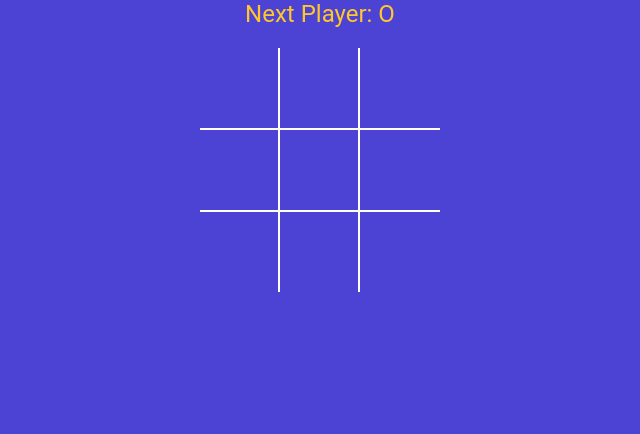
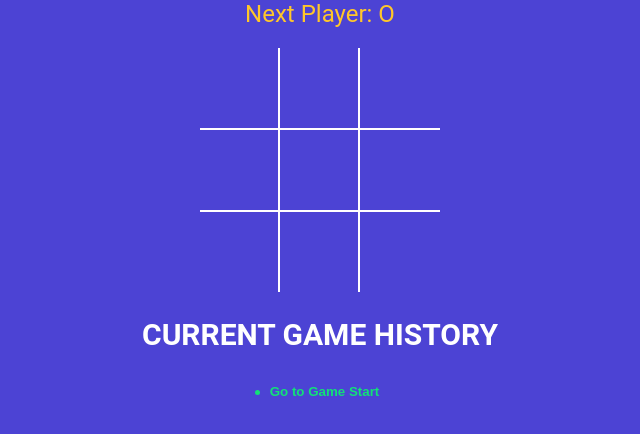
Before and after one commit to Katlego-kholisani/tictactoe-game, a React (Vite) app: page / in a window 1280 px wide. Shown: the top 434 px of the page, without its empty margins (320-960 px from the left). Built offline with nearby package versions, Linux system fonts and the light colour scheme.

Commit message:
Added Game History

```diff
--- a/src/App.jsx
+++ b/src/App.jsx
@@ -2,38 +2,65 @@
 import { useState } from "react";
 import Board from './components/Board';
 import StatusMessage from './components/StatusMessage';
+import History from './components/history';
 import {calculateWinner} from './winner';
 
 function App() {
-    const [squares, setSquares] =  useState(Array(9).fill(null));
-    const [isXNext, setIsXNext] = useState(false);
 
-    const winner = calculateWinner(squares);
+    const [history, setHistory] = useState([{ squares: Array(9).fill(null), isXNext: false }]);
+    const [currentMove, setCurrentMove] = useState(0);
 
-    console.log(winner);
+    const gamingBoard = history[currentMove];
+
+    const winner = calculateWinner(gamingBoard.squares);
 
     const handleSquareClick = (clickedPosition) => {
-      if (squares[clickedPosition] || winner || squares.every(sq => sq !== null)) {
+      if (gamingBoard.squares[clickedPosition] || winner || gamingBoard.squares.every(sq => sq !== null)) {
         return; // Block moves after win/tie
     }
 
-      setSquares((currentSquares) => {
-          return currentSquares.map((squareValue, position) => {
+      setHistory((currentHistory) => {
+        const isTraversing = currentMove + 1 !== currentHistory.length;
+
+        console.log(isTraversing);
+
+        const lastGamingState = isTraversing
+          ? currentHistory[currentMove]
+          : currentHistory[ currentHistory.length - 1 ];
+
+          const nextSquaresState = lastGamingState.squares.map((squareValue, position) => {
               if (clickedPosition === position) {
-                  return isXNext ? 'X' : 'O';
+                  return lastGamingState.isXNext ? 'X' : 'O';
               }
               return squareValue;
           });
+
+          const base = isTraversing ? currentHistory.slice(0, currentHistory.indexOf(lastGamingState) + 1)
+          : currentHistory;
+
+
+          return base.concat({
+            squares: nextSquaresState,
+            isXNext: !lastGamingState.isXNext,
+
+          });
       });
 
-      setIsXNext((currentIsXNext) => !currentIsXNext);
+      setCurrentMove(move => move + 1);
+  };
+
+  const moveTo = (move) => {
+    setCurrentMove(move);
   };
 
 
   return (
     <div className='app'>
-      <StatusMessage winner={winner} isXNext={isXNext} squares={squares}/>
-      <Board squares={squares} handleSquareClick={handleSquareClick}/>
+      <StatusMessage winner={winner} gamingBoard = {gamingBoard}/>
+      <Board squares={gamingBoard.squares} handleSquareClick={handleSquareClick}/>
+
+      <h2>CURRENT GAME HISTORY</h2>
+      <History history= {history} moveTo={moveTo} currentMove= {currentMove}/>
     </div>
   );
 }
--- /dev/null
+++ b/src/components/History.jsx
@@ -0,0 +1,26 @@
+const History = ({ history, moveTo, currentMove }) => {
+
+    return (
+    <div className="history-wrapper">
+
+        <ul className="history">
+            {
+                history.map((_, index) => (
+                    <li key={index}>
+                        <button type="button"
+                        className= {`btn-move ${ currentMove === index ? 'active' : '' }`}
+                        onClick={() => moveTo(index)}
+                        >
+                            {index === 0 ? "Go to Game Start" : `Go to move #${index}`}
+                        </button>
+                    </li>
+
+            ))}
+        </ul>
+
+    </div>
+    );
+
+};
+
+export default History;
--- a/src/components/StatusMessage.jsx
+++ b/src/components/StatusMessage.jsx
@@ -1,4 +1,8 @@
-const StatusMessage = ({ winner, isXNext, squares }) => {
+const StatusMessage = ({ winner, gamingBoard }) => {
+
+    const {squares, isXNext} = gamingBoard;
+
+
     const noMovesLeft = squares.every(sq => sq !== null);
     const nextPlayer = isXNext ? 'X' : 'O';
 
```
